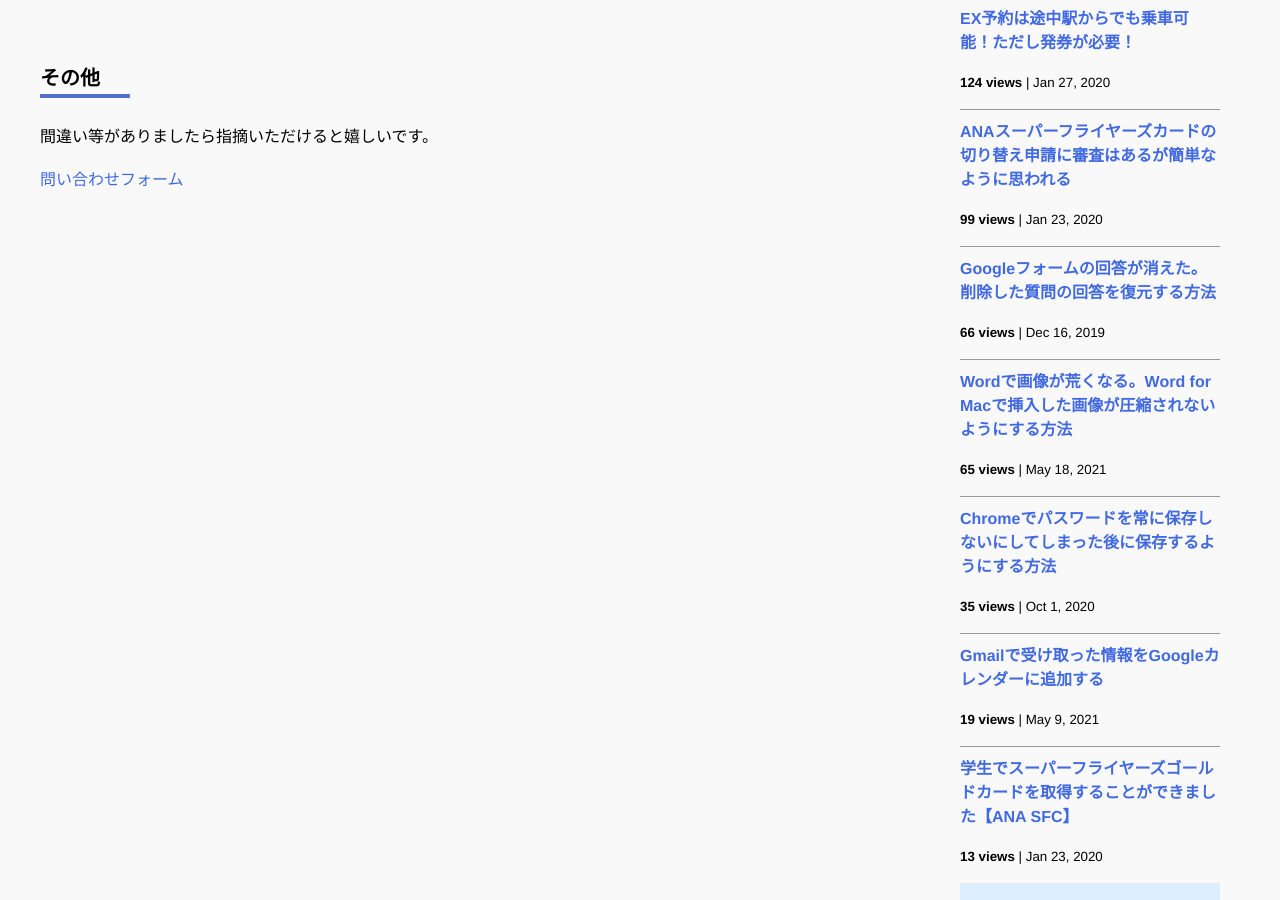
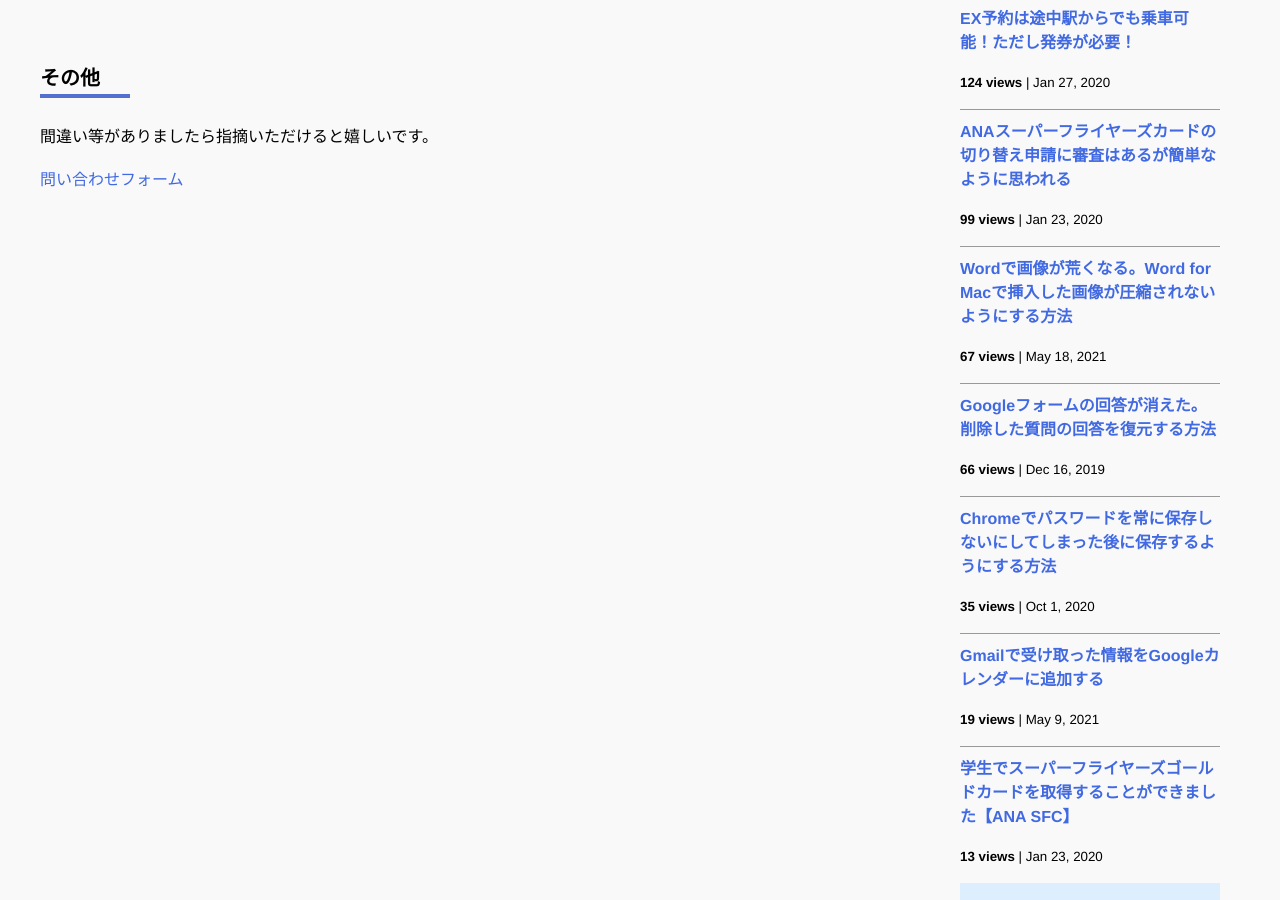
Before and after one commit to iwanaminami/shoyaiwaname, a Jekyll site: the page built from about.markdown, in a window 1280 px wide and 900 px high, scrolled down 878 px. Built offline with Jekyll 4.4.1, drawn with Linux system fonts in a browser that asks for light colours; nearby versions of some CDN libraries; comment, search, counter and statistics services are not loaded.

Commit message:
chore(ga): update _data/popularposts.yml 20251224-0652

```diff
--- a/_data/popularposts.yml
+++ b/_data/popularposts.yml
@@ -3,10 +3,10 @@ side:
     url: "/2020/01/27/ex-rideontheway.html"
   - view: 99
     url: "/2020/01/23/sfc-judge.html"
+  - view: 67
+    url: "/2021/05/18/image-compression-word.html"
   - view: 66
     url: "/2019/12/16/restore-googleform.html"
-  - view: 65
-    url: "/2021/05/18/image-compression-word.html"
   - view: 35
     url: "/2020/10/01/googlepassword.html"
   - view: 19
```
